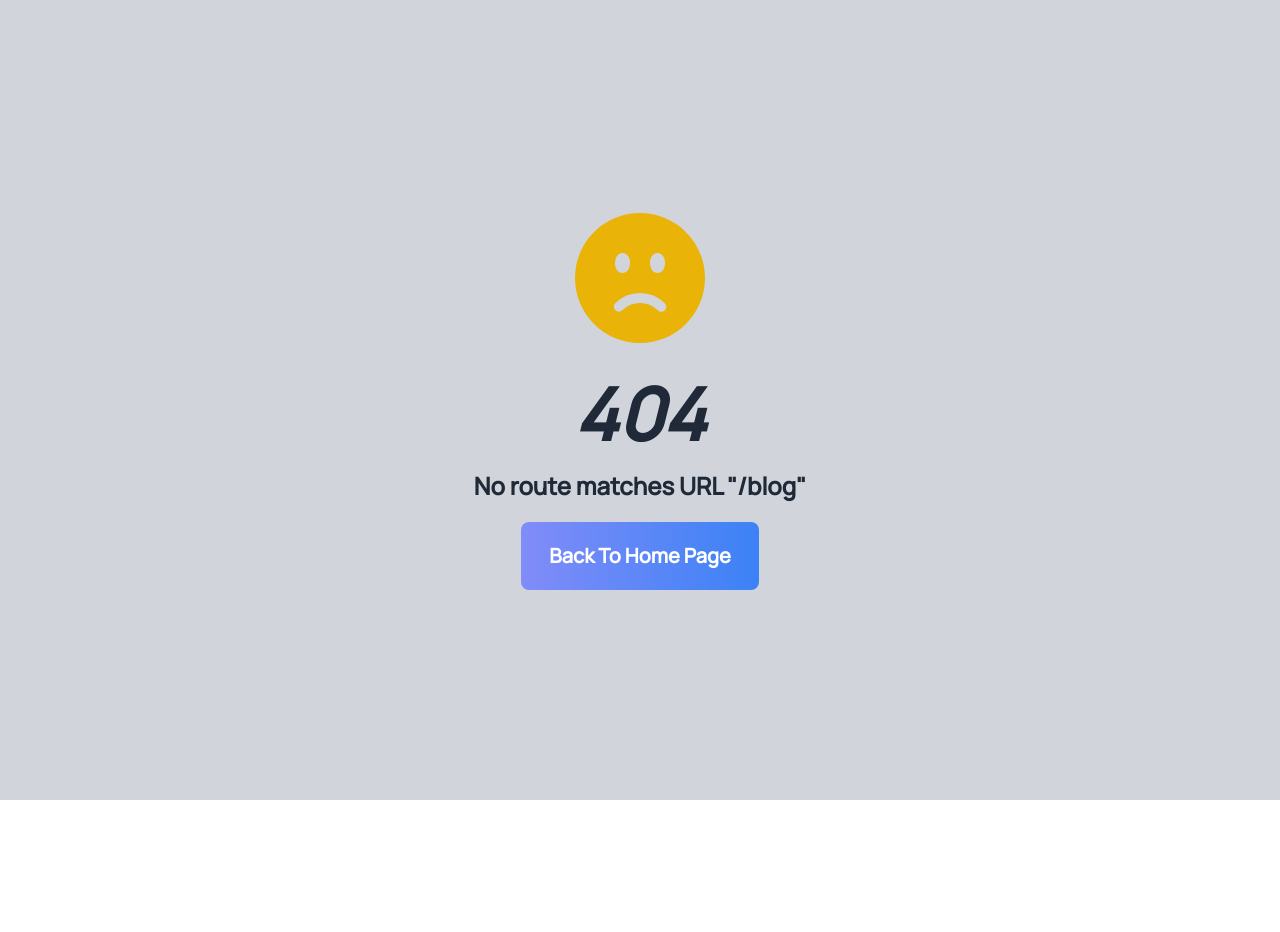
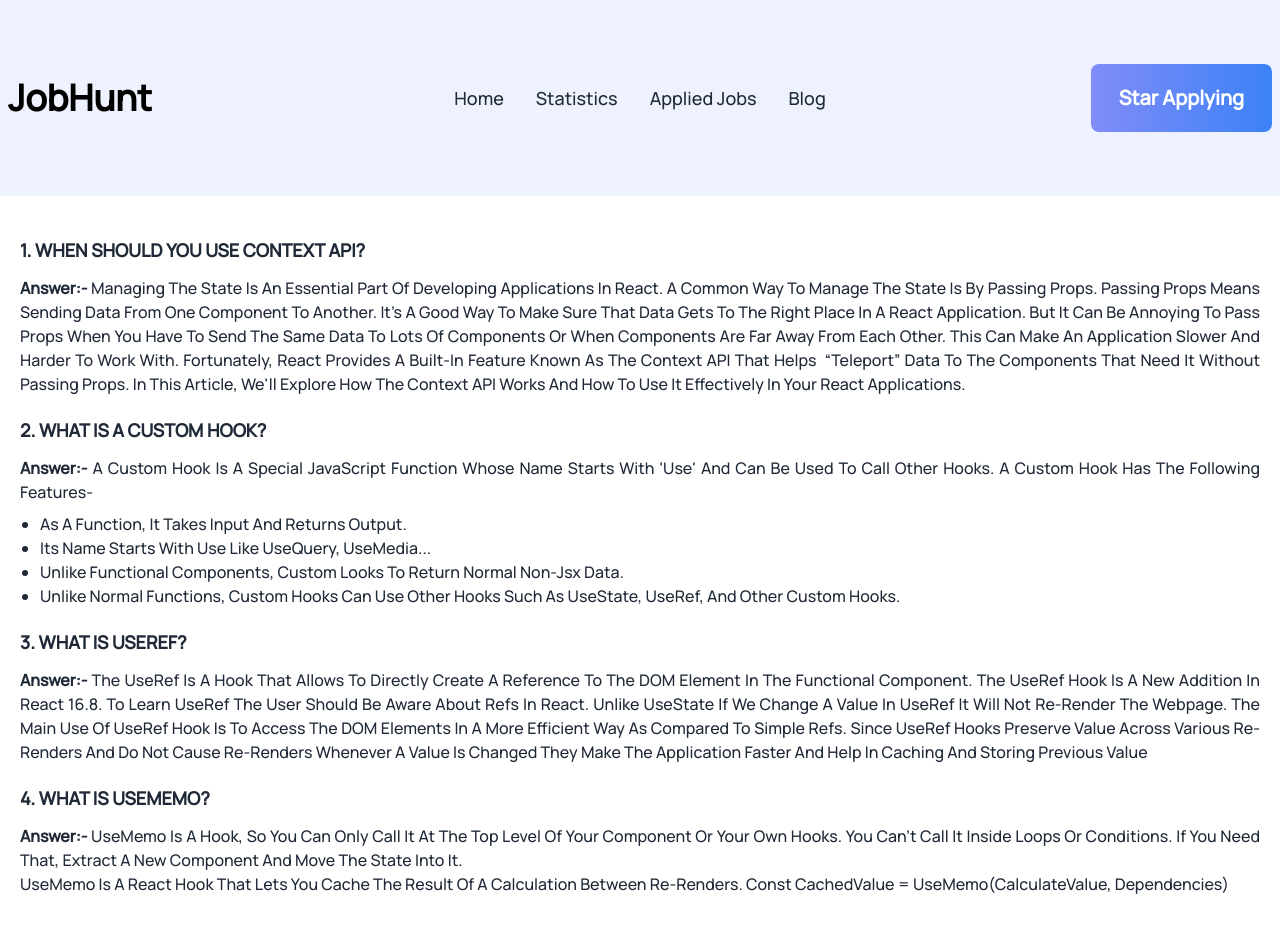
Before and after one commit to sifatullahshoyon/job-hunt, a React (Vite) app: page /blog in a window 1280 px wide. Before the commit this address had no page. Shown: the top 932 px of the page. Before the commit the page ends 800 px from the top, so only its background shows below. Built offline with nearby package versions, Linux system fonts and the light colour scheme.

Commit message:
Added Blog Page

```diff
--- /dev/null
+++ b/src/components/Blog.jsx
@@ -0,0 +1,37 @@
+import React from 'react';
+
+const Blog = () => {
+    return (
+        <div className='container mx-auto my-5 p-5'>
+            <div>
+                <div className='mb-5'>
+                    <h3 className='font-manrope font-bold text-lg uppercase mb-3'><span>1.</span> When should you use context API?</h3>
+                    <p className='font-manrope text-justify capitalize'><span className='font-semibold'>Answer:-</span> Managing the state is an essential part of developing applications in React. A common way to manage the state is by passing props. Passing props means sending data from one component to another. It's a good way to make sure that data gets to the right place in a React application.  But it can be annoying to pass props when you have to send the same data to lots of components or when components are far away from each other. This can make an application slower and harder to work with.  Fortunately, React provides a built-in feature known as the context API that helps  “teleport” data to the components that need it without passing props.  In this article, we'll explore how the context API works and how to use it effectively in your React applications.</p>
+                </div>
+                <div className='mb-5'>
+                    <h3 className='font-manrope font-bold text-lg uppercase mb-3'><span>2.</span> What is a custom hook?</h3>
+                    <p className='font-manrope text-justify capitalize'><span className='font-semibold'>Answer:-</span> A custom hook is a special JavaScript function whose name starts with 'use' and can be used to call other hooks.  A custom Hook has the following features-
+                    <ul className='list-disc mt-2 pl-5'>
+                        <li>As a function, it takes input and returns output.</li>
+                        <li>Its name starts with use like useQuery, useMedia...</li>
+                        <li>Unlike functional components, custom looks to return normal non-jsx data.</li>
+                        <li>Unlike normal functions, custom hooks can use other hooks such as useState, useRef, and other custom hooks.</li>
+                    </ul>
+                    </p>
+                </div>
+                <div className='mb-5'>
+                    <h3 className='font-manrope font-bold text-lg uppercase mb-3'><span>3.</span> What is useRef?</h3>
+                    <p className='font-manrope text-justify capitalize'><span className='font-semibold'>Answer:-</span> The useRef is a hook that allows to directly create a reference to the DOM element in the functional component. The useRef hook is a new addition in React 16.8. To learn useRef the user should be aware about refs in React. Unlike useState if we change a value in useRef it will not re-render the webpage. The main use of useRef hook is to access the DOM elements in a more efficient way as compared to simple refs. Since useRef hooks preserve value across various re-renders and do not cause re-renders whenever a value is changed they make the application faster and help in caching and storing previous value</p>
+                </div>
+                <div className='mb-5'>
+                    <h3 className='font-manrope font-bold text-lg uppercase mb-3'><span>4.</span> What is useMemo?</h3>
+                    <p className='font-manrope text-justify capitalize'><span className='font-semibold'>Answer:-</span> useMemo is a Hook, so you can only call it at the top level of your component or your own Hooks. You can’t call it inside loops or conditions. If you need that, extract a new component and move the state into it.
+                    <p>useMemo is a React Hook that lets you cache the result of a calculation between re-renders. const cachedValue = useMemo(calculateValue, dependencies)</p>
+                    </p>
+                </div>
+            </div>
+        </div>
+    );
+};
+
+export default Blog;
--- a/src/components/Header/Navbar.jsx
+++ b/src/components/Header/Navbar.jsx
@@ -38,7 +38,7 @@ const Navbar = () => {
                   <Link to='/appliedJobs' className="text-lg">Applied Jobs</Link>
                 </li>
                 <li>
-                  <a className="text-lg">Blog</a>
+                  <Link to='/blog' className="text-lg">Blog</Link>
                 </li>
               </ul>
             </div>
@@ -56,7 +56,7 @@ const Navbar = () => {
                 <Link to='/appliedJobs' className="text-lg">Applied Jobs</Link>
               </li>
               <li>
-                <a className="text-lg">Blog</a>
+                <Link to='/blog' className="text-lg">Blog</Link>
               </li>
             </ul>
           </div>
--- a/src/main.jsx
+++ b/src/main.jsx
@@ -7,6 +7,7 @@ import Home from './components/Home.jsx';
 import AppliedJobs from './components/AppliedJobs/AppliedJobs.jsx';
 import Statistics from './components/Statistics.jsx';
 import ErrorPage from './components/Error/ErrorPage.jsx';
+import Blog from './components/Blog.jsx';
 
 
 const router = createBrowserRouter([
@@ -30,8 +31,8 @@ const router = createBrowserRouter([
         loader: ({params}) => fetch(`../../../public/data/jobs.json/${params.id}`),
       },
       {
-        path: '',
-        element: <></>
+        path: 'blog',
+        element: <Blog />
       },
     ],
   },
```
